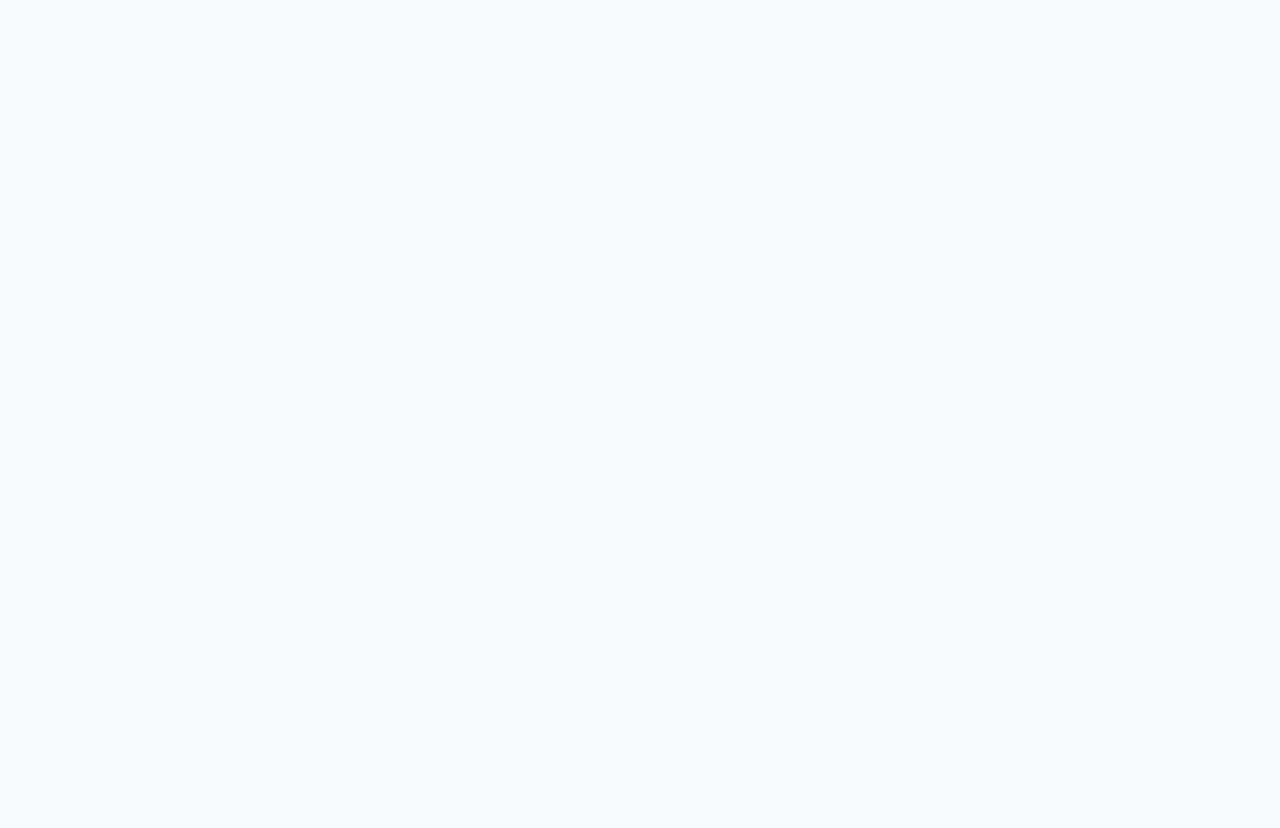
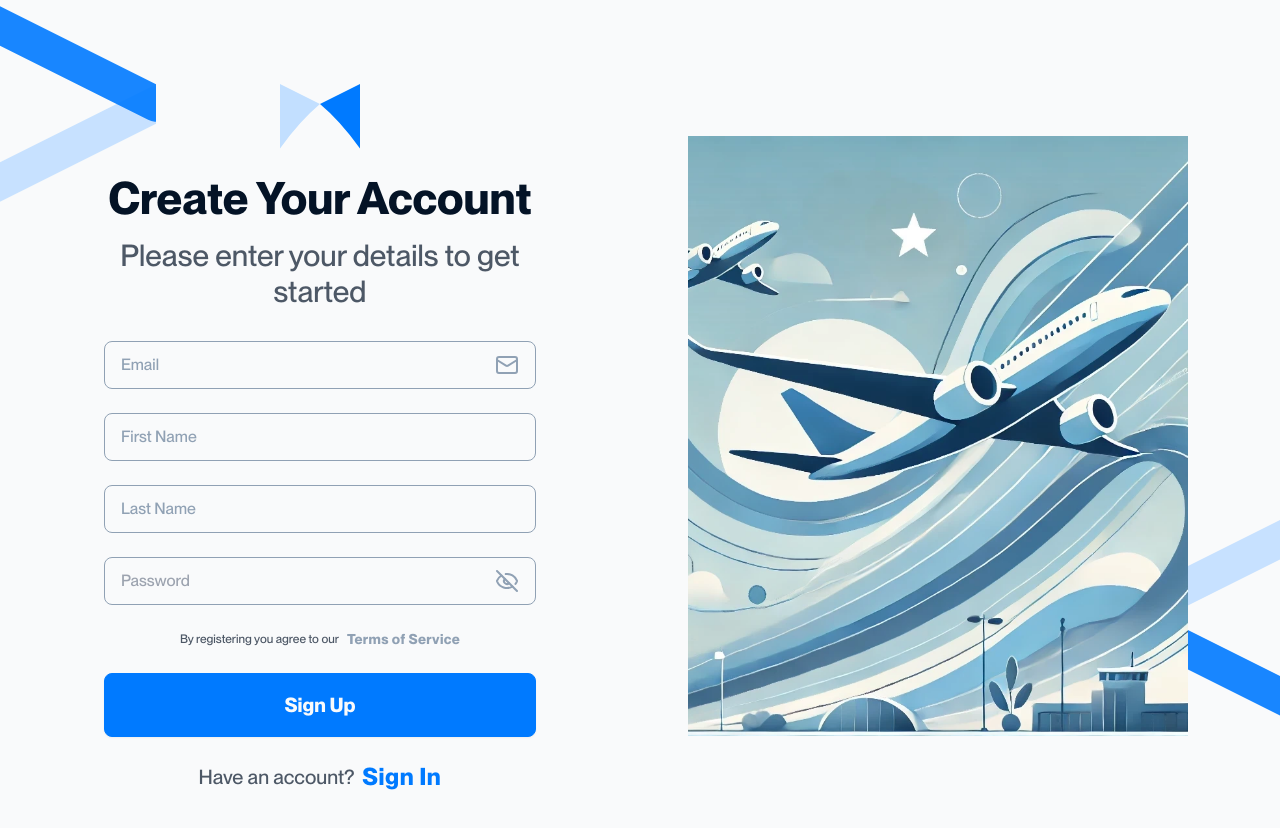
Before and after one commit to LofftApp/crew-swaps-web, a React (Vite) app: page /signup in a window 1280 px wide. Before the commit this address had no page. Shown: the top 828 px of the page. Before the commit the page ends 800 px from the top, so only its background shows below. Built offline with nearby package versions, Linux system fonts and the light colour scheme.

Commit message:
signup page

```diff
--- a/src/App.tsx
+++ b/src/App.tsx
@@ -1,13 +1,15 @@
 import { QueryClient, QueryClientProvider } from "@tanstack/react-query";
 // import { ReactQueryDevtools } from "@tanstack/react-query-devtools";
 import { BrowserRouter, Route, Routes } from "react-router";
+import { ThemeProvider } from "./context/ThemeContext";
 
+//Pages
 import LandingPage from "./pages/home/LandingPage";
 import HowToUsePage from "./pages/howToUse/HowToUsePage";
 import AboutPage from "./pages/about/AboutPage";
 import ContactPage from "./pages/contact/ContactPage";
 import SignInPage from "./pages/signIn/SignInPage";
-import { ThemeProvider } from "./context/ThemeContext";
+import SignUpPage from "./pages/signup/SIgnUpPage";
 
 const queryClient = new QueryClient();
 
@@ -22,6 +24,7 @@ function App() {
             <Route path="about" element={<AboutPage />} />
             <Route path="contact" element={<ContactPage />} />
             <Route path="signin" element={<SignInPage />} />
+            <Route path="signup" element={<SignUpPage />} />
           </Routes>
         </ThemeProvider>
       </QueryClientProvider>
--- a/src/components/SignUpImage.tsx
+++ b/src/components/SignUpImage.tsx
@@ -1,6 +1,6 @@
 import image2 from "../assets/illustration/illustration-2.png";
 
-function SignInImage() {
+function SignUpImage() {
   return (
     <div className="hidden p-0 text-center text-base text-base-content/70 xs:text-lg md:p-12 lg:block xl:p-12">
       <img
@@ -13,4 +13,4 @@ function SignInImage() {
   );
 }
 
-export default SignInImage;
+export default SignUpImage;
--- a/src/pages/home/LandingPage.tsx
+++ b/src/pages/home/LandingPage.tsx
@@ -34,7 +34,7 @@ function LandingPage() {
         <TrustedBadge />
         <div className="mt-2 flex items-center gap-4">
           <Link
-            to="/signin"
+            to="/signup"
             className="btn btn-primary text-lg xl:btn-lg lg:text-xl"
           >
             Get Started
--- /dev/null
+++ b/src/pages/signup/SIgnUpPage.tsx
@@ -0,0 +1,122 @@
+import { useState } from "react";
+import { Link } from "react-router";
+
+//Components
+import BgImage from "../../components/BgImage";
+import Logo from "../../components/Logo";
+import SignUpImage from "../../components/SignUpImage";
+
+//Assets
+import { Eye, EyeOff, Mail } from "lucide-react";
+
+function SignUpPage() {
+  const [showPassword, setShowPassword] = useState(false);
+  const [email, setEmail] = useState("");
+  const [password, setPassword] = useState("");
+
+  const handleShowPassword = () => setShowPassword((prev) => !prev);
+  const handleEmailChange = (e: React.ChangeEvent<HTMLInputElement>) =>
+    setEmail(e.target.value);
+  const handlePasswordChange = (e: React.ChangeEvent<HTMLInputElement>) =>
+    setPassword(e.target.value);
+
+  return (
+    <div
+      data-testid="signup"
+      className="max-h-1/2 relative mx-auto flex min-h-screen flex-col items-center overflow-hidden lg:grid lg:grid-cols-2"
+    >
+      {/* Left Image */}
+      <BgImage className="absolute left-0 top-0 -translate-x-1/3 transform md:-translate-x-1/4" />
+      {/* Right Image */}
+      <div className="2xs:mt-20 3xs:mt-14 mx-auto mt-5 flex max-w-screen-lg flex-col items-center justify-center gap-2 p-12 xs:mt-20 xs:gap-4 xs:p-8 md:gap-6 md:p-12 lg:mt-0 lg:gap-8 xl:p-20">
+        <BgImage className="2xs:translate-y-[250%] bottom-0 right-0 top-0 translate-x-1/3 translate-y-[230%] rotate-180 transform xs:translate-y-[600px] md:translate-x-1/4 md:translate-y-[235%] lg:translate-y-[247%]" />
+        <div className="flex flex-col items-center gap-2">
+          <Logo className="h-12 w-12 lg:h-16 lg:w-16 xl:h-20 xl:w-20" />
+          <h1 className="text-center text-2xl font-semibold capitalize leading-[3.5rem] xs:text-4xl md:text-5xl md:leading-[4rem] lg:text-[2.7rem] lg:leading-[3.5rem] xl:text-[2.8rem] xl:leading-[3.8rem] 2xl:text-[3.5rem] 2xl:leading-[4.5rem]">
+            Create your account
+          </h1>
+          <p className="text-center text-base font-medium text-base-content/70 xs:text-lg md:text-2xl lg:text-3xl 2xl:text-4xl">
+            Please enter your details to get started
+          </p>
+        </div>
+        <div className="flex w-[90%] flex-col gap-3 xs:gap-6">
+          <label className="input input-bordered input-primary flex items-center gap-2 border-neutral">
+            <input
+              type="text"
+              className="grow placeholder:text-neutral"
+              placeholder="Email"
+              value={email}
+              onChange={handleEmailChange}
+            />
+            <Mail className="text-neutral" />
+          </label>
+
+          <label className="input input-bordered input-primary flex items-center gap-2 border-neutral">
+            <input
+              type="text"
+              className="grow placeholder:text-neutral"
+              placeholder="First Name"
+              value={email}
+              onChange={handleEmailChange}
+            />
+          </label>
+
+          <label className="input input-bordered input-primary flex items-center gap-2 border-neutral">
+            <input
+              type="text"
+              className="grow placeholder:text-neutral"
+              placeholder="Last Name"
+              value={email}
+              onChange={handleEmailChange}
+            />
+          </label>
+
+          <label className="input input-bordered input-primary flex items-center gap-2 border-neutral">
+            <input
+              type={showPassword ? "text" : "password"}
+              className="grow"
+              placeholder="Password"
+              value={password}
+              onChange={handlePasswordChange}
+            />
+            <span
+              data-testid="toggle-password"
+              className="cursor-pointer text-neutral"
+              onClick={handleShowPassword}
+            >
+              {showPassword ? <Eye /> : <EyeOff />}
+            </span>
+          </label>
+          <div className="flex flex-col flex-nowrap items-center justify-center gap-0 xs:flex-row xs:gap-2">
+            <p className="text-xs text-base-content/70">
+              By registering you agree to our
+            </p>
+            <Link
+              to="/"
+              className="link-hover link underline-offset-1 text-sm font-semibold tracking-wide text-neutral"
+            >
+              Terms of Service
+            </Link>
+          </div>
+          <Link to="/" className="btn btn-primary text-lg xl:btn-lg lg:text-xl">
+            Sign Up
+          </Link>
+          <div className="flex flex-col flex-nowrap items-center justify-center xs:flex-row xs:gap-2">
+            <p className="text-base text-base-content/70 xs:text-lg lg:text-xl">
+              Have an account?
+            </p>
+            <Link
+              to="/"
+              className="link-hover link text-lg font-semibold tracking-wide text-primary xs:text-xl lg:text-2xl"
+            >
+              Sign In
+            </Link>
+          </div>
+        </div>
+      </div>
+      <SignUpImage />
+    </div>
+  );
+}
+
+export default SignUpPage;
```
